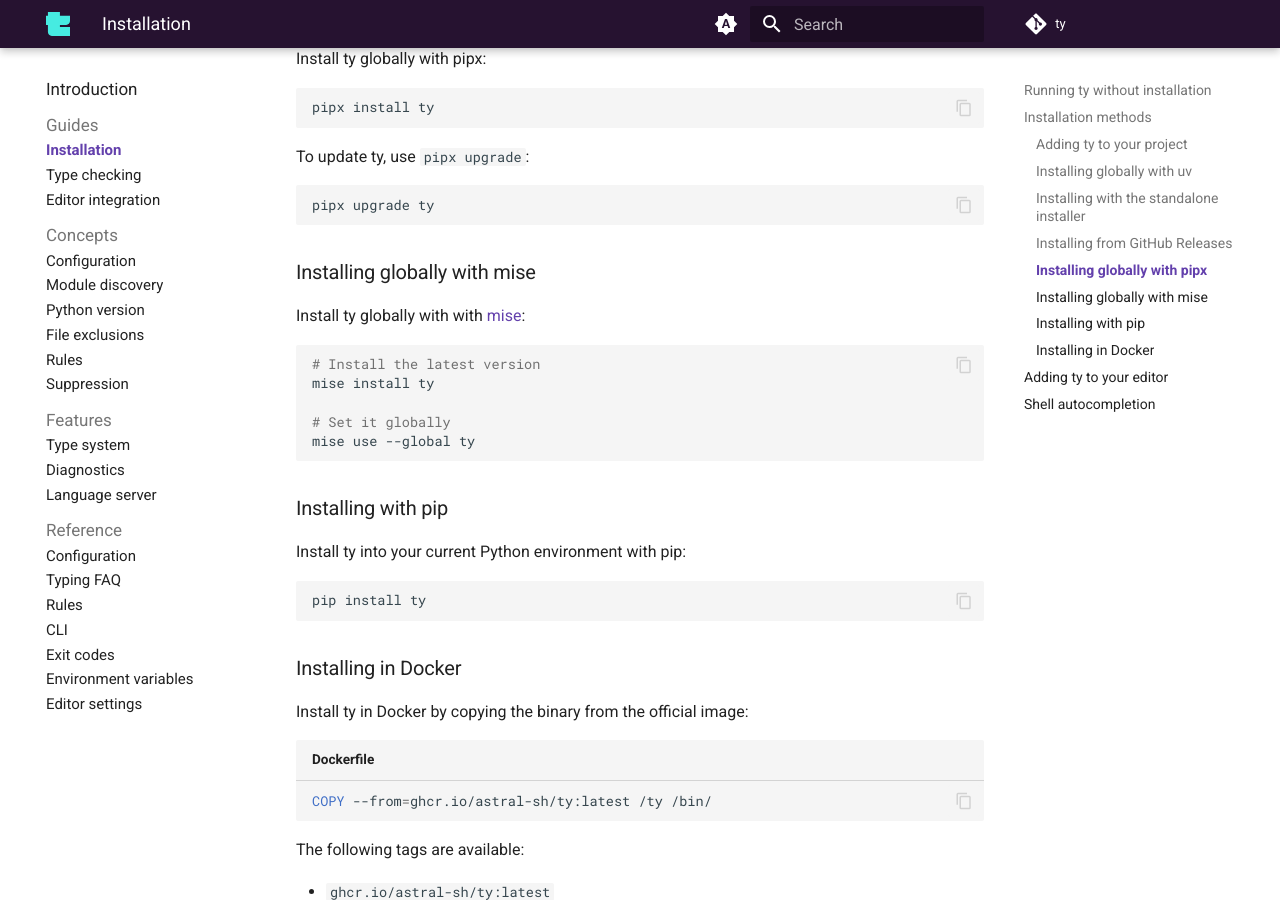
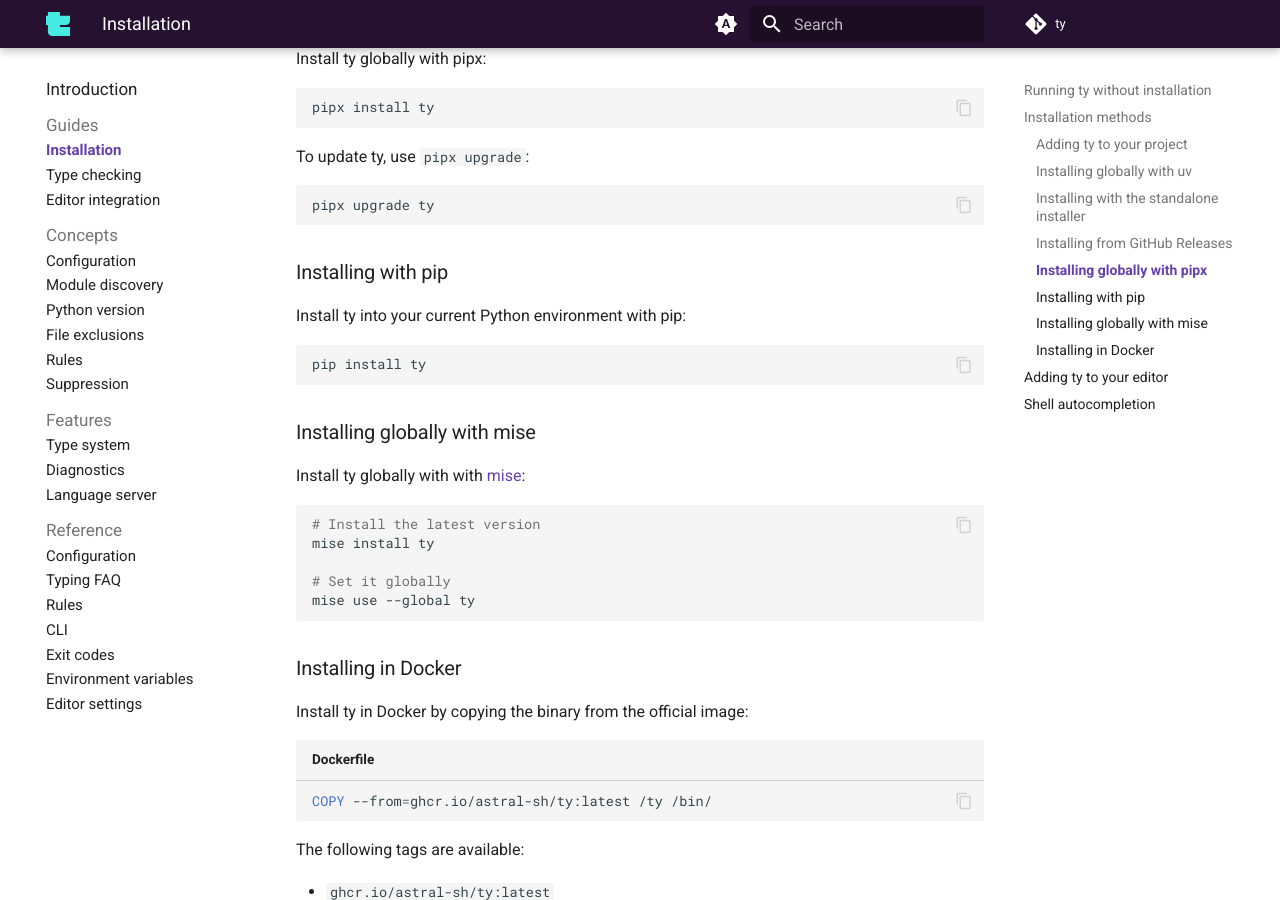
Before and after one commit to astral-sh/ty, an MkDocs documentation site: the page built from docs/installation.md, in a window 1280 px wide and 900 px high, scrolled down 2025 px. Built offline with MkDocs 1.6.1 and Material for MkDocs 9.7.7, drawn with Linux system fonts in a browser that asks for light colours; comment, search, counter and statistics services are not loaded; some of the changed lines change nothing that is shown.

Commit message:
Move below pip

````diff
--- a/docs/installation.md
+++ b/docs/installation.md
@@ -130,6 +130,14 @@
 pipx upgrade ty
 ```
 
+### Installing with pip
+
+Install ty into your current Python environment with pip:
+
+```shell
+pip install ty
+```
+
 ### Installing globally with mise
 
 Install ty globally with with [mise](https://github.com/jdx/mise):
@@ -140,14 +148,6 @@
 
 # Set it globally
 mise use --global ty
-```
-
-### Installing with pip
-
-Install ty into your current Python environment with pip:
-
-```shell
-pip install ty
 ```
 
 ### Installing in Docker
````
